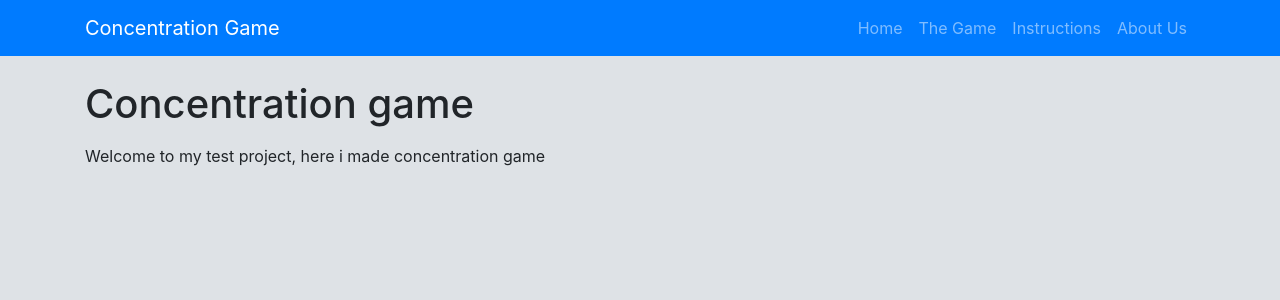
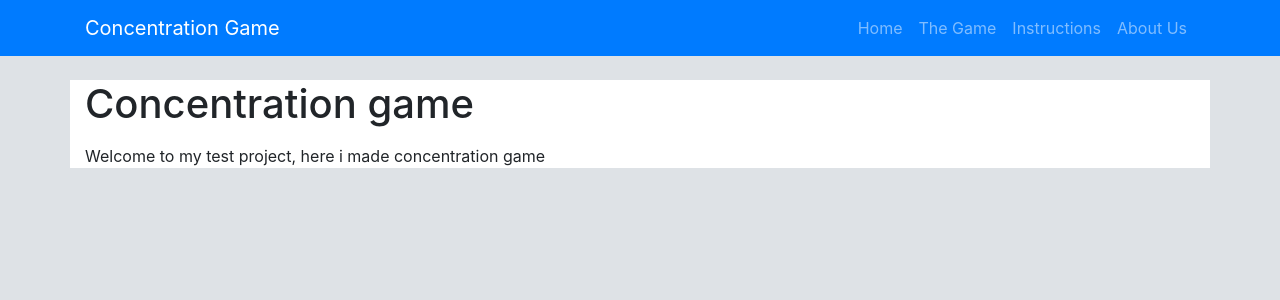
Before and after one commit to Awe1alex/concentration-game, a Vue app: page / in a window 1280 px wide. Shown: the top 300 px of the page. Built offline with nearby package versions, Linux system fonts and the light colour scheme.

Commit message:
Update Home.vue

```diff
--- a/src/views/Home.vue
+++ b/src/views/Home.vue
@@ -1,5 +1,5 @@
 <template>
-  <div class="container">
+  <div class="container bg-white">
     <h1 class="mt-4">
       Concentration game
     </h1>
```
